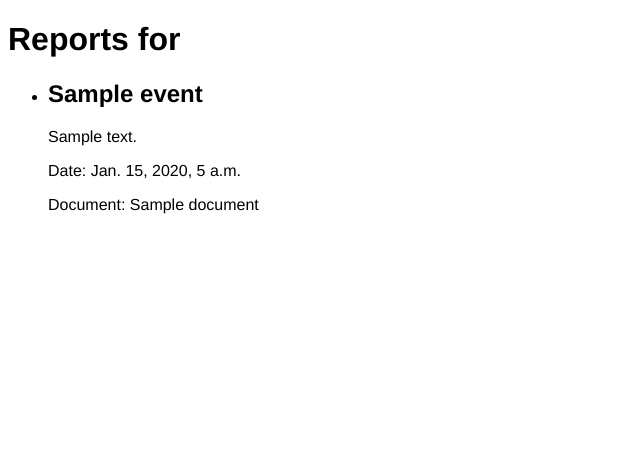
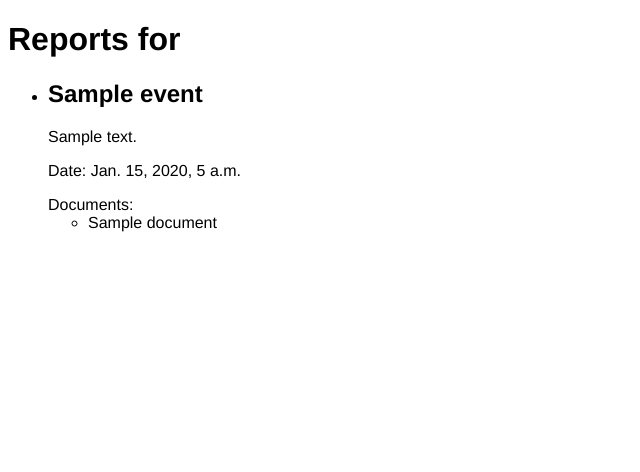
Before and after one commit to kimberlyyliuu/HoosSnitchin, a Django app: template main/templates/main/myreports.html in a window 1280 px wide. Shown: the part 98-570 px from the top of the page, without its empty margins (0-640 px from the left). Run offline with Django 5.2, Linux system fonts and the light colour scheme; the template is opened without the code that fills it: values that come from a table or form of the project are taken from there, others are empty; tables that the repository leaves empty hold one stand-in row (values such as "Sample post").

Commit message:
fixing document

```diff
--- a/main/templates/main/myreports.html
+++ b/main/templates/main/myreports.html
@@ -16,8 +16,15 @@
                 <h2>{{ report.event.title }}</h2>
                 <p>{{ report.description }}</p>
                 <p>Date: {{ report.date_time }}</p>
-                {% if report.document %}
-                    <p>Document: {{ document.title }}</p>
+                {% if report.document.all %}
+                   Documents:
+                    <ul>
+                        {% for document in report.document.all %} <!-- Iterate over each document -->
+                            <li>{{ document.title }}</li>
+                        {% endfor %}
+                    </ul>
+                {% else %}
+                    <p>No documents available.</p>
                 {% endif %}
             </li>
         {% endfor %}
```
